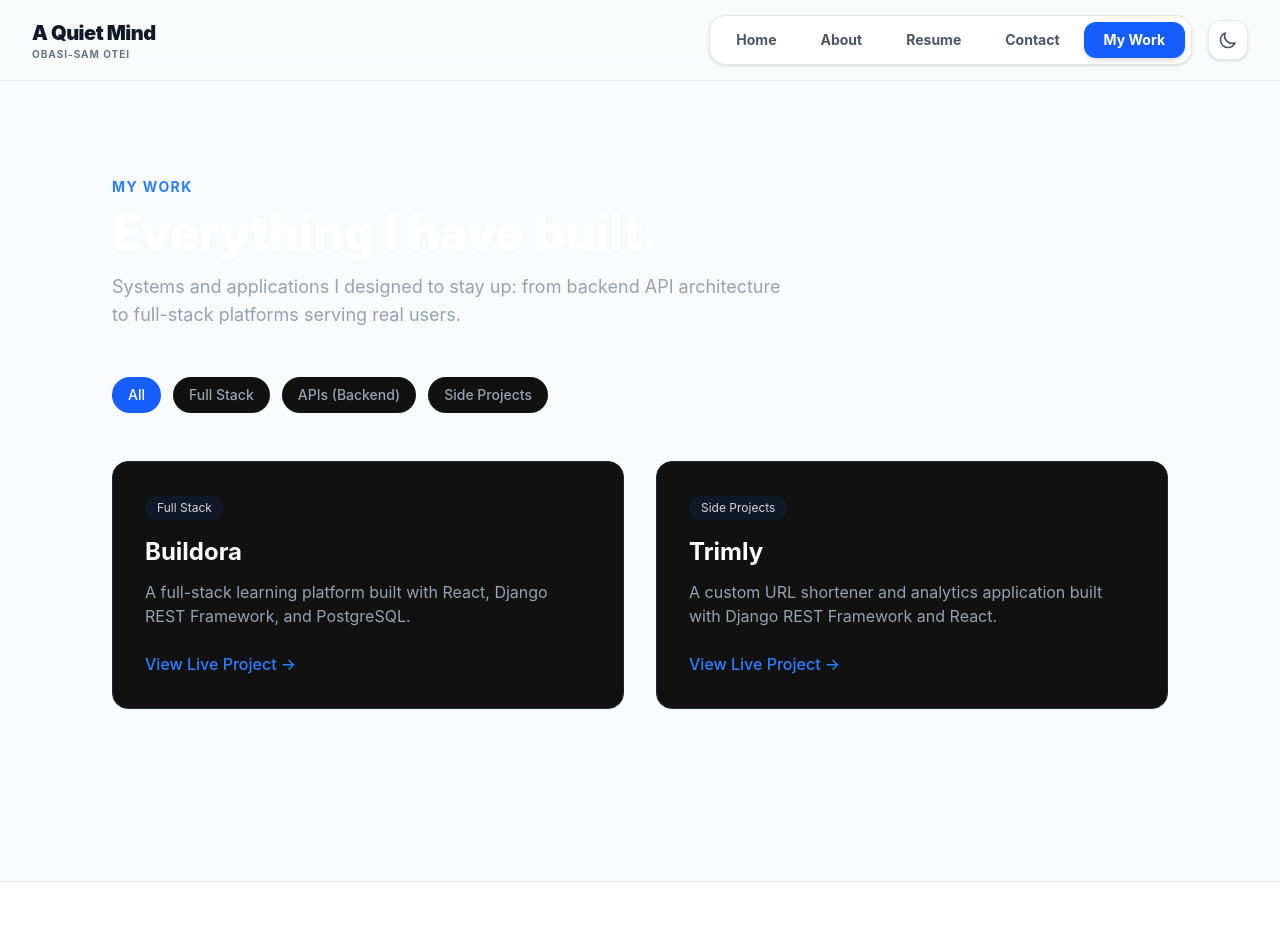
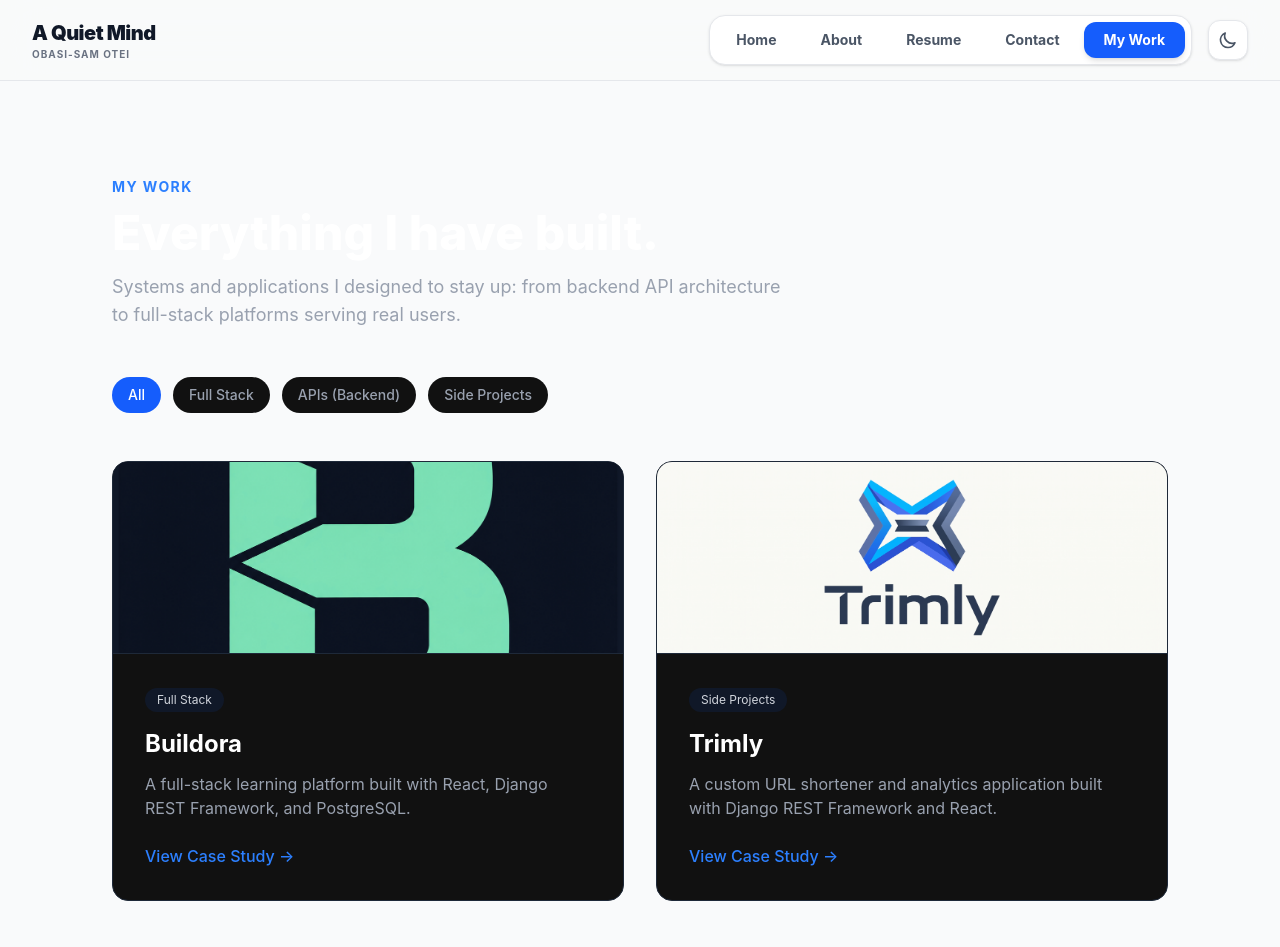
Before and after one commit to obasi-1/myportfolio, a React (Vite) app in the folder frontend/: page /my-work in a window 1280 px wide. Shown: the top 947 px of the page. Built offline with nearby package versions, Linux system fonts and the light colour scheme.

Commit message:
update frontend

```diff
--- a/frontend/src/App.jsx
+++ b/frontend/src/App.jsx
@@ -7,6 +7,7 @@ import Resume from './pages/Resume';
 import Contact from './pages/Contact';
 import Footer from './components/Footer';
 import MyWork from './pages/MyWork';
+import ProjectDetail from './pages/ProjectDetail';
 
 // This wrapper handles the smooth fade up/down for every page
 const PageWrapper = ({ children }) => (
@@ -37,6 +38,7 @@ function App() {
             <Route path="/resume" element={<PageWrapper><Resume /></PageWrapper>} />
             <Route path="/contact" element={<PageWrapper><Contact /></PageWrapper>} />
             <Route path="/my-work" element={<MyWork />} />
+            <Route path="/my-work/:slug" element={<ProjectDetail />} />
           </Routes>
         </AnimatePresence>
       </div>
--- a/frontend/src/pages/MyWork.jsx
+++ b/frontend/src/pages/MyWork.jsx
@@ -1,22 +1,28 @@
 import React, { useState } from 'react';
+import { Link } from 'react-router-dom';
 
 const MyWork = () => {
   const [activeFilter, setActiveFilter] = useState('All');
   const filters = ['All', 'Full Stack', 'APIs (Backend)', 'Side Projects'];
 
+  // 1. Add 'slug' and 'image' to your projects
   const projects = [
     {
       id: 1,
       title: "Buildora",
+      slug: "buildora",
       category: "Full Stack",
       description: "A full-stack learning platform built with React, Django REST Framework, and PostgreSQL.",
+      image: "/Buildora.png",
       link: "https://build-or-a.tech"
     },
     {
       id: 2,
       title: "Trimly",
+      slug: "trimly",
       category: "Side Projects",
       description: "A custom URL shortener and analytics application built with Django REST Framework and React.",
+      image: "/Trimly.jpg",
       link: "https://trimly-ui.vercel.app"
     }
   ];
@@ -35,7 +41,6 @@ const MyWork = () => {
         </p>
       </div>
 
-      {/* Filter Chips */}
       <div className="flex flex-wrap gap-3 mb-12">
         {filters.map(filter => (
           <button
@@ -52,19 +57,37 @@ const MyWork = () => {
         ))}
       </div>
 
-      {/* Projects Grid */}
       <div className="grid grid-cols-1 md:grid-cols-2 gap-8">
         {filteredProjects.map((project) => (
-          <div key={project.id} className="bg-[#111] border border-gray-800 rounded-2xl p-8 hover:border-gray-600 transition-all">
+          // 2. Make the entire card a clickable Link routing to the slug
+          <Link
+            to={`/my-work/${project.slug}`}
+            key={project.id}
+            onClick={() => window.scrollTo(0, 0)}
+            className="group block bg-[#111] border border-gray-800 rounded-2xl overflow-hidden hover:border-gray-600 transition-all cursor-pointer"
+          >
+            {/* Image Section */}
+            <div className="h-48 w-full bg-gray-900 border-b border-gray-800 overflow-hidden">
+              <img
+                src={project.image}
+                alt={project.title}
+                className="w-full h-full object-cover group-hover:scale-105 transition-transform duration-500"
+                onError={(e) => { e.target.src = 'https://via.placeholder.com/600x400?text=Preview+Coming+Soon' }} // Fallback if image is missing
+              />
+            </div>
+
+            {/* Content Section */}
+            <div className="p-8">
               <span className="inline-block px-3 py-1 bg-gray-900 text-gray-300 text-xs rounded-full mb-4">
                 {project.category}
               </span>
               <h2 className="text-2xl font-bold text-white mb-3">{project.title}</h2>
               <p className="text-gray-400 mb-6">{project.description}</p>
-            <a href={project.link} target="_blank" rel="noreferrer" className="text-blue-500 hover:text-blue-400 font-medium">
-              View Live Project &rarr;
-            </a>
+              <span className="text-blue-500 font-medium group-hover:text-blue-400">
+                View Case Study &rarr;
+              </span>
             </div>
+          </Link>
         ))}
       </div>
     </div>
--- /dev/null
+++ b/frontend/src/pages/ProjectDetail.jsx
@@ -0,0 +1,115 @@
+import React from 'react';
+import { useParams, Link } from 'react-router-dom';
+
+const ProjectDetail = () => {
+  const { slug } = useParams(); // Grabs 'buildora' or 'trimly' from the URL
+
+  // In a real app, you might fetch this from an API or a separate data file.
+  // For now, we define the deep-dive data here.
+  const projectDatabase = {
+    "buildora": {
+      title: "Buildora",
+      role: "Full Stack Engineer",
+      status: "Live",
+      year: "2026",
+      heroImage: "/buildora-preview.png",
+      liveLink: "https://build-or-a.tech",
+      overview: "Buildora is a comprehensive learning platform designed to guide students through coding lessons and project submissions.",
+      problem: "Traditional learning platforms lack structured, hands-on environments for evaluating complex coding projects and maintaining student accountability.",
+      solution: "Architected a Django REST Framework backend with a Neon PostgreSQL database to handle user sessions and project data. Built a responsive React frontend hosted on Vercel to ensure seamless user experience.",
+      stack: ["Django", "Django REST Framework", "React", "PostgreSQL", "Tailwind CSS"]
+    },
+    "trimly": {
+      title: "Trimly",
+      role: "Backend Software Engineer",
+      status: "Live",
+      year: "2026",
+      heroImage: "/trimly-preview.png",
+      liveLink: "https://trimly-ui.vercel.app",
+      overview: "A custom URL shortener and analytics application featuring QR code generation.",
+      problem: "Users needed a lightweight, fast, and trackable way to share links locally without relying on heavy enterprise tools.",
+      solution: "Engineered a rapid URL shortening algorithm using Django, storing metrics in PostgreSQL, and serving analytics to a clean React dashboard.",
+      stack: ["Django", "React", "REST APIs", "Vercel", "Render"]
+    }
+  };
+
+  const project = projectDatabase[slug];
+
+  if (!project) {
+    return (
+      <div className="min-h-screen flex items-center justify-center text-white">
+        <p>Project not found. <Link to="/my-work" className="text-blue-500">Go back</Link></p>
+      </div>
+    );
+  }
+
+  return (
+    <div className="min-h-screen pt-24 pb-20 px-6 md:px-12 max-w-6xl mx-auto animate-[fadeIn_0.5s_ease-in-out] text-gray-300">
+
+      {/* Back Button */}
+      <Link to="/my-work" className="inline-flex items-center gap-2 text-gray-400 hover:text-white mb-10 transition-colors">
+        &larr; Back to My Work
+      </Link>
+
+      <div className="grid grid-cols-1 lg:grid-cols-3 gap-12">
+        {/* Left Column: Content */}
+        <div className="lg:col-span-2">
+          <div className="flex gap-2 mb-4">
+            <span className="px-3 py-1 bg-blue-900/30 text-blue-400 border border-blue-800 rounded-full text-xs font-medium">{project.status}</span>
+            <span className="px-3 py-1 bg-gray-900 border border-gray-800 rounded-full text-xs font-medium">{project.year}</span>
+          </div>
+
+          <h1 className="text-4xl md:text-6xl font-extrabold text-white mb-4">{project.title}</h1>
+          <p className="text-blue-500 font-medium mb-8">{project.role}</p>
+          <p className="text-lg text-gray-400 mb-12 leading-relaxed">{project.overview}</p>
+
+          <h3 className="text-2xl font-bold text-white mb-4 flex items-center gap-2">
+            <span className="text-blue-500">◎</span> The problem
+          </h3>
+          <p className="mb-10 leading-relaxed text-gray-400">{project.problem}</p>
+
+          <h3 className="text-2xl font-bold text-white mb-4 flex items-center gap-2">
+            <span className="text-blue-500">⚒</span> How I built it
+          </h3>
+          <p className="mb-10 leading-relaxed text-gray-400">{project.solution}</p>
+        </div>
+
+        {/* Right Column: Sidebar */}
+        <div className="space-y-8">
+          <div className="bg-[#111] border border-gray-800 p-2 rounded-2xl overflow-hidden shadow-2xl">
+            <div className="aspect-video bg-gray-900 rounded-xl overflow-hidden">
+               <img
+                 src={project.heroImage}
+                 alt={`${project.title} preview`}
+                 className="w-full h-full object-cover"
+                 onError={(e) => { e.target.src = 'https://via.placeholder.com/600x400?text=Preview' }}
+               />
+            </div>
+          </div>
+
+          <a
+            href={project.liveLink}
+            target="_blank"
+            rel="noopener noreferrer"
+            className="block w-full text-center bg-blue-600 hover:bg-blue-700 text-white font-bold py-4 rounded-xl transition-colors"
+          >
+            Visit Live Site &#x2197;
+          </a>
+
+          <div className="bg-[#111] border border-gray-800 p-6 rounded-2xl">
+            <h4 className="text-xs font-bold text-gray-500 uppercase tracking-wider mb-4">Built With</h4>
+            <div className="flex flex-wrap gap-2">
+              {project.stack.map(tech => (
+                <span key={tech} className="bg-gray-900 border border-gray-800 text-gray-300 px-3 py-1 rounded-md text-sm">
+                  {tech}
+                </span>
+              ))}
+            </div>
+          </div>
+        </div>
+      </div>
+    </div>
+  );
+};
+
+export default ProjectDetail;
```
Also changed, not shown: frontend/public/Buildora.png (added), frontend/public/Trimly.jpg (added). Lines whose indentation alone changed are shown as unchanged.
